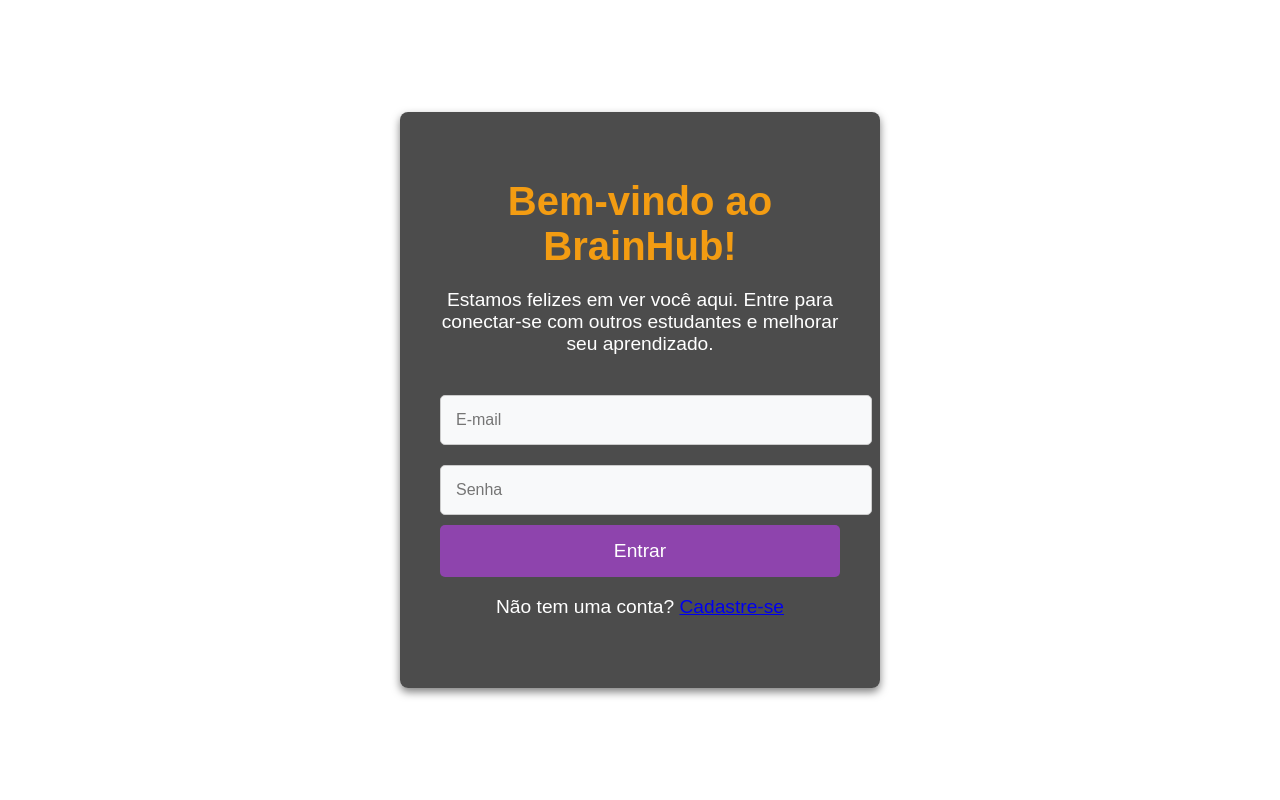
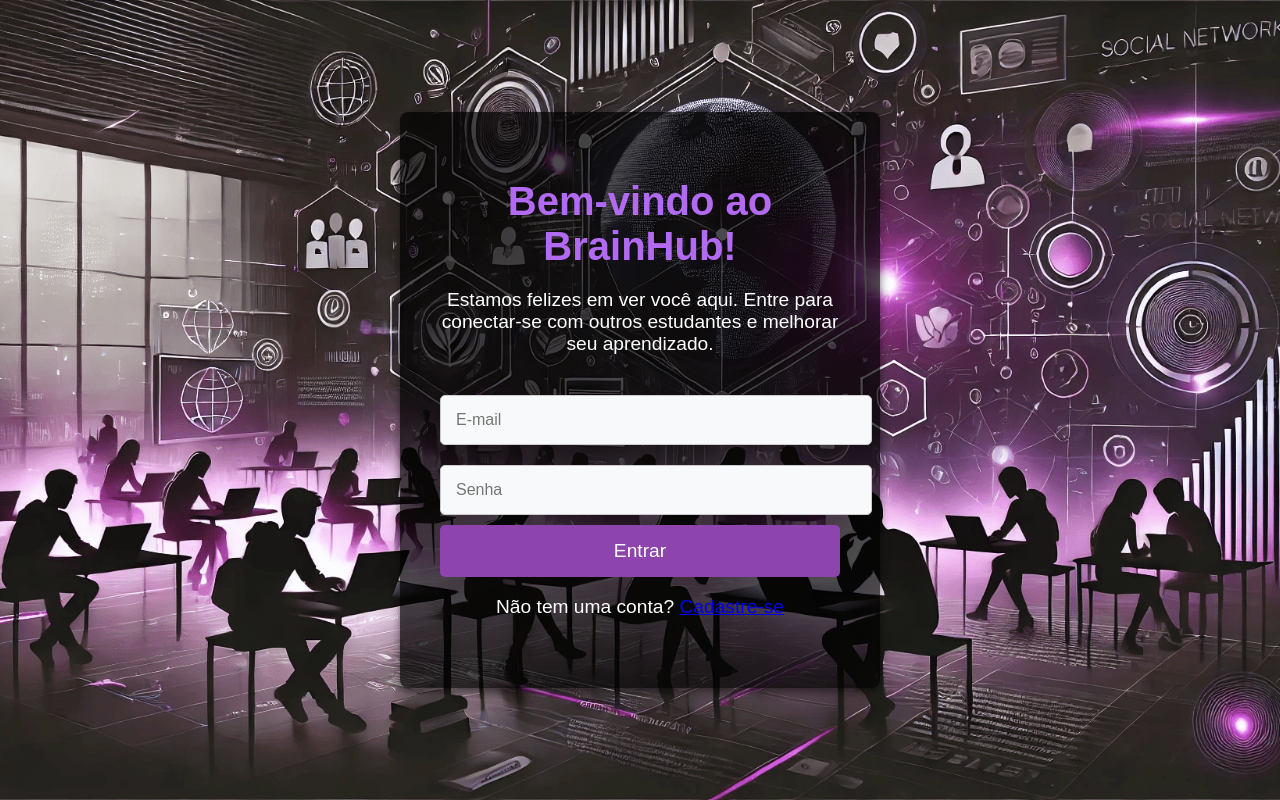
Before and after one commit to dutra1904/BrainHub, a Flask app: page /login in a window 1280 px wide. Run offline with Flask 3, Linux system fonts and the light colour scheme; some libraries are stand-ins or nearby versions.

Commit message:
atualizações

```diff
--- a/teste/templates/login.html
+++ b/teste/templates/login.html
@@ -7,7 +7,7 @@
     <style>
         body {
             font-family: 'Arial', sans-serif;
-            background: url('https://via.placeholder.com/1500x1000/8e44ad/ffffff?text=Estudo+Colaborativo') no-repeat center center fixed;
+            background: url('static/background.png') no-repeat center center fixed;
             background-size: cover;
             height: 100vh;
             display: flex;
@@ -28,7 +28,7 @@
     }
 
         h1 {
-            color: #f39c12;
+            color: #b36af3;
             margin-bottom: 20px;
             font-size: 2.5rem;
         }
@@ -65,7 +65,7 @@
         }
 
         .register-link {
-            color: #f39c12;
+            color: #f79409;
             font-size: 1rem;
             text-decoration: none;
             display: block;
```
Also changed, not shown: teste/templates/cadastro.html (+5 -5 lines), teste/static/background.png (added). Lines whose indentation alone changed are shown as unchanged.
